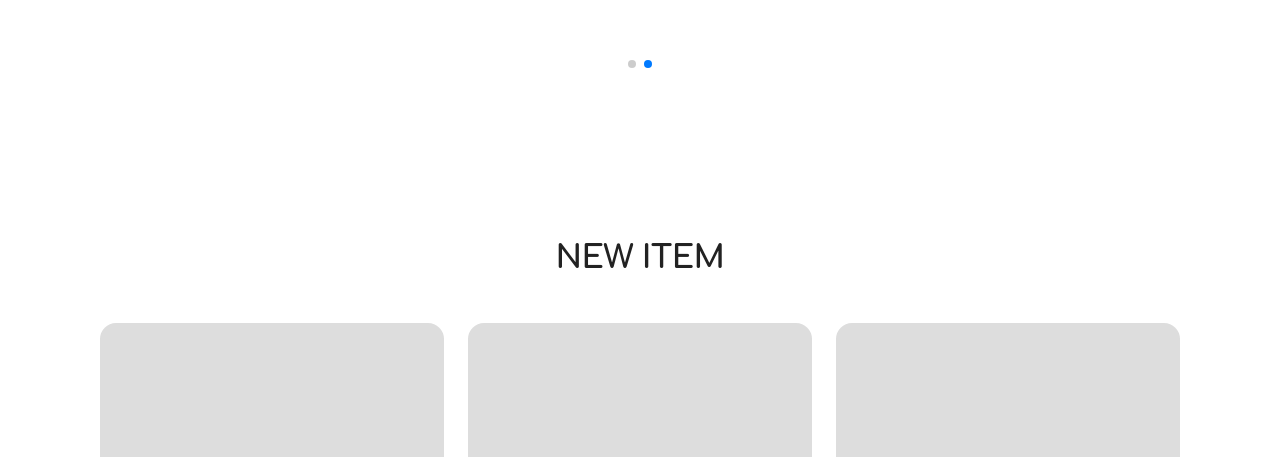
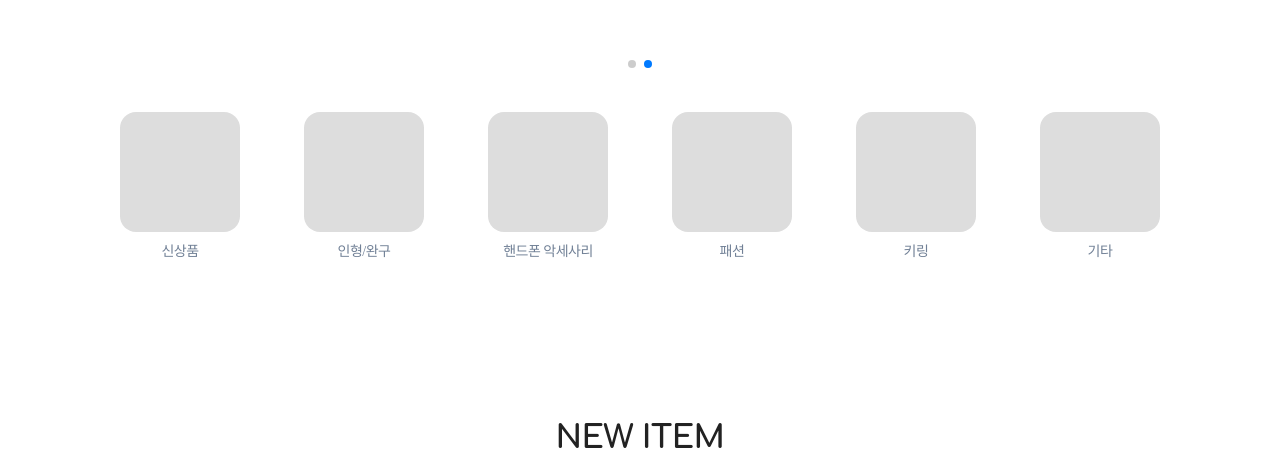
Before and after one commit to Kimbangul/umeus, a Next.js app: page / in a window 1280 px wide. Shown: the part 771-1228 px from the top of the page. Built offline with nearby package versions, Linux system fonts and the light colour scheme; a web font is replaced by a local one.

Commit message:
style: add category

```diff
--- a/src/app/page.tsx
+++ b/src/app/page.tsx
@@ -1,6 +1,14 @@
 import Slide from "@/components/main/SlideContainer";
 
 export default function Home() {
+  const categoryData = [
+    {title: '신상품', icon:'', href:'#'},
+    {title: '인형/완구', icon:'', href:'#'},
+    {title: '핸드폰 악세사리', icon:'', href:'#'},
+    {title: '패션', icon:'', href:'#'},
+    {title: '키링', icon:'', href:'#'},
+    {title: '기타', icon:'', href:'#'},
+  ];
   const newItemData = [
     {img: '', title: '곰돌찡 토끼찡 얼굴 쿠션', price: 24000, href:''},
     {img: '', title: '곰돌찡 토끼찡 얼굴 쿠션', price: 24000, href:''},
@@ -13,6 +21,20 @@ export default function Home() {
   return (
     <>
     <Slide/>
+    <nav className="Main__cate">
+      <ul className="Main__cate-list">
+        {
+          categoryData.map((el,idx)=>
+            <li className="Main__cate-item" key={`cate-${idx}`}>
+              <a href={el.href}>
+                <div className="Main__cate-icon"></div>
+                <h2>{el.title}</h2>
+              </a>
+            </li>
+          )
+        }
+      </ul>
+    </nav>
     <section className="Main__section">
       <div className="Main__inner">
         <h2 className="Main__title">NEW ITEM</h2>
--- a/src/style/page/Main.scss
+++ b/src/style/page/Main.scss
@@ -7,6 +7,41 @@
   }
   &__inner {
     @include section-inner;
+  }
+  &__cate {
+    &-list {
+      @include flex(space-between, center, 2.4rem);
+      @include section-inner;
+      padding-top: 0;
+      padding-bottom: 0;
+      margin-top: 3.2rem;
+    }
+    &-item {
+      @include flex(stretch, center, 0, column);
+      flex: 1 0 0;
+      a {
+        width: 100%;
+      }
+      h2 {
+        font-size: 1.4rem;
+        font-weight: 500;
+        color: $text-b01;
+        text-align: center;
+        margin-top: 0.8rem;
+      }
+    }
+    &-icon {
+      max-width: 12rem;
+      width: 100%;
+      aspect-ratio: 1/1;
+      background: $border01;
+      border-radius: 1.6rem;
+      margin: 0 auto;
+
+      @media (max-width: $mb-lg) {
+        max-width: 6.4rem;
+      }
+    }
   }
   &__new {
     &-list {
```
